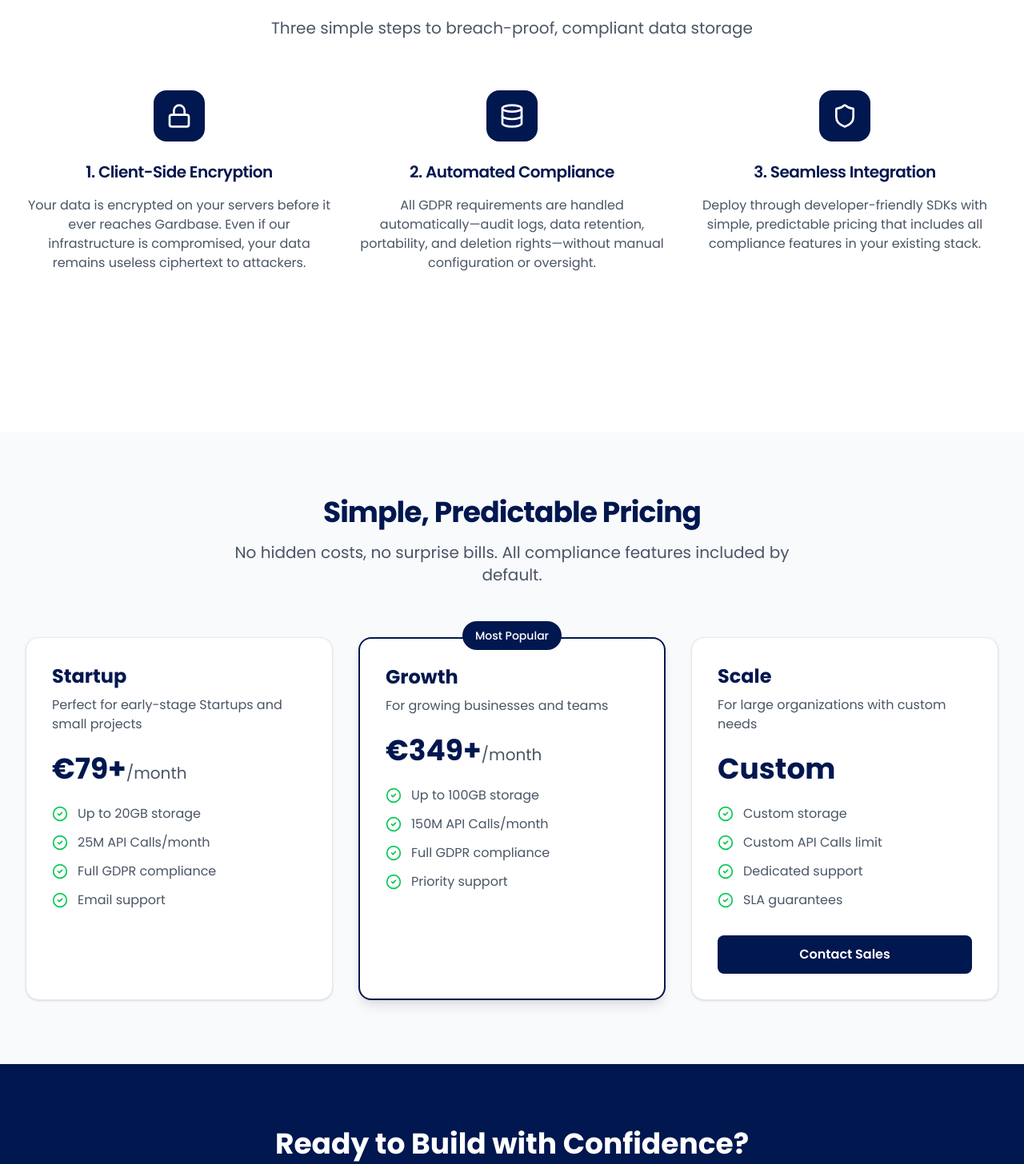
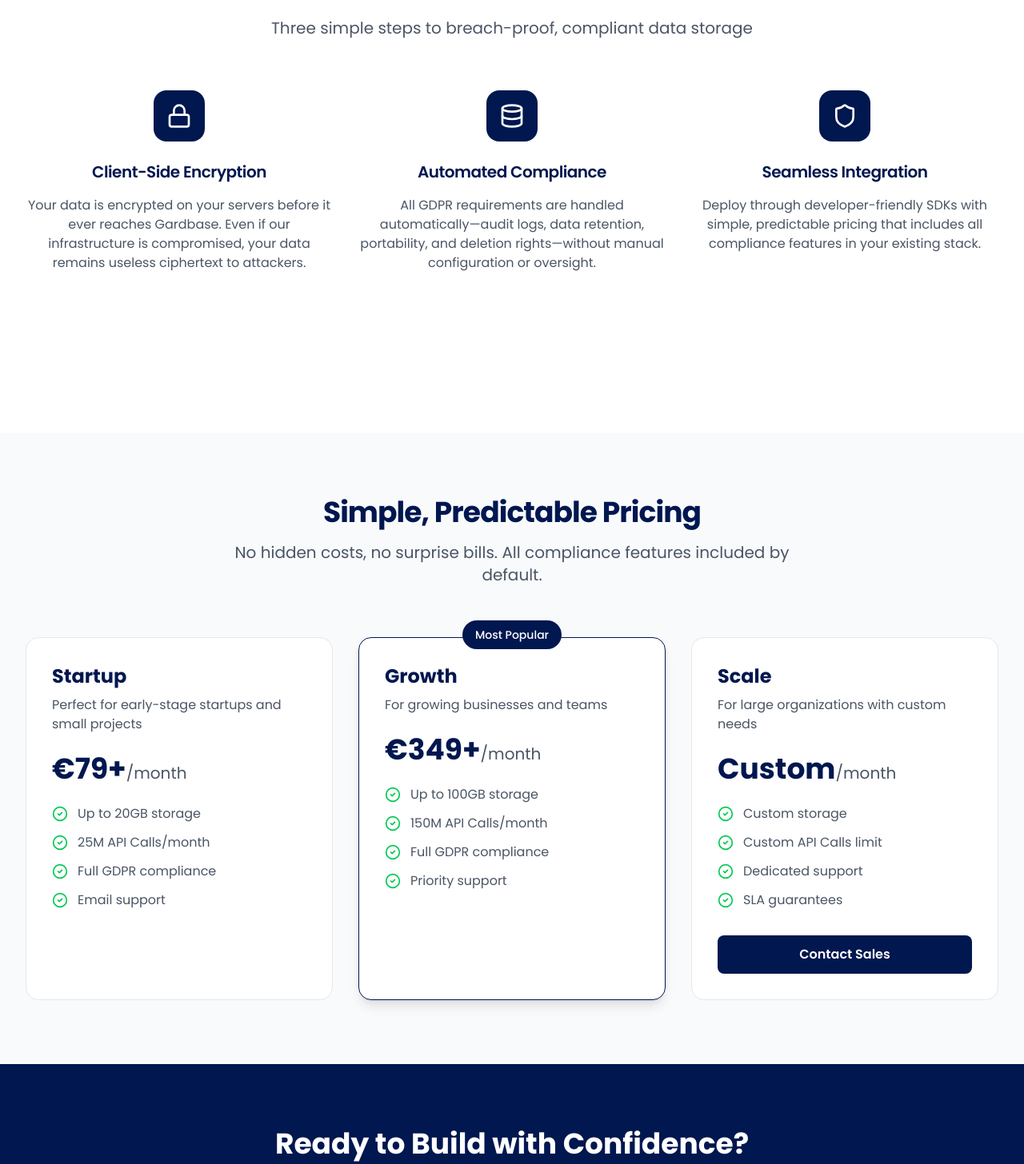
Before and after one commit to QodeSrl/Gardbase, a React (Vite) app in the folder apps/landing/: page / in a window 1280 px wide. Shown: the part 2274-3730 px from the top of the page at 80% size. Built offline with nearby package versions, Linux system fonts and the light colour scheme.

Commit message:
Refactor MainPage component to use arrays for navigation links, how-it-works sections, pricing plans, and footer columns for improved maintainability and readability.

```diff
--- a/apps/landing/src/pages/MainPage.tsx
+++ b/apps/landing/src/pages/MainPage.tsx
@@ -10,6 +10,91 @@
 } from "react-icons/lu";
 import Logo from "../assets/logo.svg";
 import LogoWhite from "../assets/logo-white.svg";
+
+const navLinks = [
+  { name: "Features", href: "#features" },
+  { name: "How it Works", href: "#how-it-works" },
+  { name: "Pricing", href: "#pricing" },
+];
+
+const howItWorksParagraphs = [
+  {
+    title: "Client-Side Encryption",
+    text: "Your data is encrypted on your servers before it ever reaches Gardbase. Even if our infrastructure is compromised, your data remains useless ciphertext to attackers.",
+    icon: <LuLock className="h-6 w-6 text-white sm:h-8 sm:w-8" />,
+  },
+  {
+    title: "Automated Compliance",
+    text: "All GDPR requirements are handled automatically—audit logs, data retention, portability, and deletion rights—without manual configuration or oversight.",
+    icon: <LuDatabase className="h-6 w-6 text-white sm:h-8 sm:w-8" />,
+  },
+  {
+    title: "Seamless Integration",
+    text: "Deploy through developer-friendly SDKs with simple, predictable pricing that includes all compliance features in your existing stack.",
+    icon: <LuShield className="h-6 w-6 text-white sm:h-8 sm:w-8" />,
+  },
+];
+
+const pricingPlans = [
+  {
+    name: "Startup",
+    description: "Perfect for early-stage startups and small projects",
+    price: "€79+",
+    features: [
+      "Up to 20GB storage",
+      "25M API Calls/month",
+      "Full GDPR compliance",
+      "Email support",
+    ],
+  },
+  {
+    name: "Growth",
+    description: "For growing businesses and teams",
+    price: "€349+",
+    features: [
+      "Up to 100GB storage",
+      "150M API Calls/month",
+      "Full GDPR compliance",
+      "Priority support",
+    ],
+  },
+  {
+    name: "Scale",
+    description: "For large organizations with custom needs",
+    price: "Custom",
+    features: ["Custom storage", "Custom API Calls limit", "Dedicated support", "SLA guarantees"],
+  },
+];
+
+const footerCols = [
+  {
+    name: "Product",
+    links: [
+      { name: "Features", href: "#features" },
+      { name: "Pricing", href: "#pricing" },
+      { name: "Documentation", href: "#" },
+      { name: "API Reference", href: "#" },
+    ],
+  },
+  {
+    name: "Company",
+    links: [
+      { name: "About", href: "https://qodesrl.com/" },
+      { name: "Blog", href: "#" },
+      { name: "Careers", href: "#" },
+      { name: "Contact", href: "https://qodesrl.com/" },
+    ],
+  },
+  {
+    name: "Legal",
+    links: [
+      { name: "Privacy Policy", href: "#" },
+      { name: "Terms of Service", href: "#" },
+      { name: "Security", href: "#" },
+      { name: "Compliance", href: "#" },
+    ],
+  },
+];
 
 const MainPage: React.FC = () => {
   const [mobileMenuOpen, setMobileMenuOpen] = useState(false);
@@ -28,24 +113,15 @@
 
             {/* Desktop Navigation */}
             <nav className="hidden space-x-4 md:flex lg:space-x-8">
+              {navLinks.map(link => (
                 <a
-                href="#features"
+                  key={link.name}
+                  href={link.href}
                   className="hover:text-brand text-sm text-gray-600 transition-colors lg:text-base"
                 >
-                Features
+                  {link.name}
                 </a>
-              <a
-                href="#how-it-works"
-                className="hover:text-brand text-sm text-gray-600 transition-colors lg:text-base"
-              >
-                How it Works
-              </a>
-              <a
-                href="#pricing"
-                className="hover:text-brand text-sm text-gray-600 transition-colors lg:text-base"
-              >
-                Pricing
-              </a>
+              ))}
             </nav>
 
             {/* Desktop Actions */}
@@ -74,27 +150,16 @@
         {mobileMenuOpen && (
           <div className="border-t border-gray-100 md:hidden">
             <div className="space-y-1 px-4 pb-3 pt-2">
+              {navLinks.map(link => (
                 <a
-                href="#features"
+                  key={link.name}
+                  href={link.href}
                   className="hover:text-brand block rounded-md px-3 py-2 text-base font-medium text-gray-600 hover:bg-gray-50"
                   onClick={() => setMobileMenuOpen(false)}
                 >
-                Features
+                  {link.name}
                 </a>
-              <a
-                href="#how-it-works"
-                className="hover:text-brand block rounded-md px-3 py-2 text-base font-medium text-gray-600 hover:bg-gray-50"
-                onClick={() => setMobileMenuOpen(false)}
-              >
-                How it Works
-              </a>
-              <a
-                href="#pricing"
-                className="hover:text-brand block rounded-md px-3 py-2 text-base font-medium text-gray-600 hover:bg-gray-50"
-                onClick={() => setMobileMenuOpen(false)}
-              >
-                Pricing
-              </a>
+              ))}
               <div className="border-t border-gray-100 pt-4">
                 <button className="hover:text-brand block w-full rounded-md px-3 py-2 text-left text-base font-medium text-gray-600 hover:bg-gray-50">
                   Sign In
@@ -311,44 +376,17 @@
 
           {/* These details will eventually be subject to change */}
           <div className="grid gap-8 md:grid-cols-3">
-            <div className="text-center">
+            {howItWorksParagraphs.map((item, i) => (
+              <div key={i} className="text-center">
                 <div className="bg-brand mx-auto mb-4 flex h-12 w-12 items-center justify-center rounded-2xl sm:mb-6 sm:h-16 sm:w-16">
-                <LuLock className="h-6 w-6 text-white sm:h-8 sm:w-8" />
+                  {item.icon}
                 </div>
                 <h3 className="text-brand mb-3 text-lg font-semibold tracking-tight sm:mb-4 sm:text-xl">
-                1. Client-Side Encryption
+                  {item.title}
                 </h3>
-              <p className="text-sm text-gray-600 sm:text-base">
-                Your data is encrypted on your servers before it ever reaches Gardbase. Even if our
-                infrastructure is compromised, your data remains useless ciphertext to attackers.
-              </p>
+                <p className="text-sm text-gray-600 sm:text-base">{item.text}</p>
               </div>
-
-            <div className="text-center">
-              <div className="bg-brand mx-auto mb-4 flex h-12 w-12 items-center justify-center rounded-2xl sm:mb-6 sm:h-16 sm:w-16">
-                <LuDatabase className="h-6 w-6 text-white sm:h-8 sm:w-8" />
-              </div>
-              <h3 className="text-brand mb-3 text-lg font-semibold tracking-tight sm:mb-4 sm:text-xl">
-                2. Automated Compliance
-              </h3>
-              <p className="text-sm text-gray-600 sm:text-base">
-                All GDPR requirements are handled automatically—audit logs, data retention,
-                portability, and deletion rights—without manual configuration or oversight.
-              </p>
-            </div>
-
-            <div className="text-center">
-              <div className="bg-brand mx-auto mb-4 flex h-12 w-12 items-center justify-center rounded-2xl sm:mb-6 sm:h-16 sm:w-16">
-                <LuShield className="h-6 w-6 text-white sm:h-8 sm:w-8" />
-              </div>
-              <h3 className="text-brand mb-3 text-lg font-semibold tracking-tight sm:mb-4 sm:text-xl">
-                3. Seamless Integration
-              </h3>
-              <p className="text-sm text-gray-600 sm:text-base">
-                Deploy through developer-friendly SDKs with simple, predictable pricing that
-                includes all compliance features in your existing stack.
-              </p>
-            </div>
+            ))}
           </div>
         </div>
       </section>
@@ -367,95 +405,43 @@
           </div>
 
           <div className="grid gap-6 sm:gap-8 md:grid-cols-3">
-            <div className="rounded-2xl border border-gray-200 bg-white p-6 shadow-sm sm:p-8">
-              <h3 className="text-brand mb-2 text-xl font-bold sm:text-2xl">Startup</h3>
-              <p className="mb-4 text-sm text-gray-600 sm:mb-6 sm:text-base">
-                Perfect for early-stage Startups and small projects
-              </p>
-              <div className="text-brand mb-4 text-3xl font-bold sm:mb-6 sm:text-4xl">
-                €79+<span className="text-lg font-normal text-gray-600 sm:text-xl">/month</span>
-              </div>
-              <ul className="mb-6 space-y-2 sm:mb-8 sm:space-y-3">
-                <li className="flex items-center">
-                  <LuCircleCheck className="mr-2 h-4 w-4 flex-shrink-0 text-green-500 sm:mr-3 sm:h-5 sm:w-5" />
-                  <span className="text-sm text-gray-600 sm:text-base">Up to 20GB storage</span>
-                </li>
-                <li className="flex items-center">
-                  <LuCircleCheck className="mr-2 h-4 w-4 flex-shrink-0 text-green-500 sm:mr-3 sm:h-5 sm:w-5" />
-                  <span className="text-sm text-gray-600 sm:text-base">25M API Calls/month</span>
-                </li>
-                <li className="flex items-center">
-                  <LuCircleCheck className="mr-2 h-4 w-4 flex-shrink-0 text-green-500 sm:mr-3 sm:h-5 sm:w-5" />
-                  <span className="text-sm text-gray-600 sm:text-base">Full GDPR compliance</span>
-                </li>
-                <li className="flex items-center">
-                  <LuCircleCheck className="mr-2 h-4 w-4 flex-shrink-0 text-green-500 sm:mr-3 sm:h-5 sm:w-5" />
-                  <span className="text-sm text-gray-600 sm:text-base">Email support</span>
-                </li>
-              </ul>
-            </div>
-
-            <div className="border-brand relative rounded-2xl border-2 bg-white p-6 shadow-lg sm:p-8">
+            {pricingPlans.map((plan, index) => (
+              <div
+                key={index}
+                className={`relative rounded-2xl border ${
+                  index === 1 ? "border-brand bg-white shadow-lg" : "border-gray-200 bg-white"
+                } p-6 sm:p-8`}
+              >
+                {index === 1 && (
                   <div className="absolute -top-3 left-1/2 -translate-x-1/2 transform sm:-top-4">
                     <span className="bg-brand rounded-full px-3 py-1 text-xs font-medium text-white sm:px-4 sm:py-2 sm:text-sm">
                       Most Popular
                     </span>
                   </div>
-              <h3 className="text-brand mb-2 text-xl font-bold sm:text-2xl">Growth</h3>
+                )}
+                <h3 className="text-brand mb-2 text-xl font-bold sm:text-2xl">{plan.name}</h3>
                 <p className="mb-4 text-sm text-gray-600 sm:mb-6 sm:text-base">
-                For growing businesses and teams
+                  {plan.description}
                 </p>
                 <div className="text-brand mb-4 text-3xl font-bold sm:mb-6 sm:text-4xl">
-                €349+<span className="text-lg font-normal text-gray-600 sm:text-xl">/month</span>
+                  {plan.price}
+                  <span className="text-lg font-normal text-gray-600 sm:text-xl">/month</span>
                 </div>
                 <ul className="mb-6 space-y-2 sm:mb-8 sm:space-y-3">
-                <li className="flex items-center">
+                  {plan.features.map((feature, featureIndex) => (
+                    <li key={featureIndex} className="flex items-center">
                       <LuCircleCheck className="mr-2 h-4 w-4 flex-shrink-0 text-green-500 sm:mr-3 sm:h-5 sm:w-5" />
-                  <span className="text-sm text-gray-600 sm:text-base">Up to 100GB storage</span>
+                      <span className="text-sm text-gray-600 sm:text-base">{feature}</span>
                     </li>
-                <li className="flex items-center">
-                  <LuCircleCheck className="mr-2 h-4 w-4 flex-shrink-0 text-green-500 sm:mr-3 sm:h-5 sm:w-5" />
-                  <span className="text-sm text-gray-600 sm:text-base">150M API Calls/month</span>
-                </li>
-                <li className="flex items-center">
-                  <LuCircleCheck className="mr-2 h-4 w-4 flex-shrink-0 text-green-500 sm:mr-3 sm:h-5 sm:w-5" />
-                  <span className="text-sm text-gray-600 sm:text-base">Full GDPR compliance</span>
-                </li>
-                <li className="flex items-center">
-                  <LuCircleCheck className="mr-2 h-4 w-4 flex-shrink-0 text-green-500 sm:mr-3 sm:h-5 sm:w-5" />
-                  <span className="text-sm text-gray-600 sm:text-base">Priority support</span>
-                </li>
+                  ))}
                 </ul>
-            </div>
-
-            <div className="rounded-2xl border border-gray-200 bg-white p-6 shadow-sm sm:p-8">
-              <h3 className="text-brand mb-2 text-xl font-bold sm:text-2xl">Scale</h3>
-              <p className="mb-4 text-sm text-gray-600 sm:mb-6 sm:text-base">
-                For large organizations with custom needs
-              </p>
-              <div className="text-brand mb-4 text-3xl font-bold sm:mb-6 sm:text-4xl">Custom</div>
-              <ul className="mb-6 space-y-2 sm:mb-8 sm:space-y-3">
-                <li className="flex items-center">
-                  <LuCircleCheck className="mr-2 h-4 w-4 flex-shrink-0 text-green-500 sm:mr-3 sm:h-5 sm:w-5" />
-                  <span className="text-sm text-gray-600 sm:text-base">Custom storage</span>
-                </li>
-                <li className="flex items-center">
-                  <LuCircleCheck className="mr-2 h-4 w-4 flex-shrink-0 text-green-500 sm:mr-3 sm:h-5 sm:w-5" />
-                  <span className="text-sm text-gray-600 sm:text-base">Custom API Calls limit</span>
-                </li>
-                <li className="flex items-center">
-                  <LuCircleCheck className="mr-2 h-4 w-4 flex-shrink-0 text-green-500 sm:mr-3 sm:h-5 sm:w-5" />
-                  <span className="text-sm text-gray-600 sm:text-base">Dedicated support</span>
-                </li>
-                <li className="flex items-center">
-                  <LuCircleCheck className="mr-2 h-4 w-4 flex-shrink-0 text-green-500 sm:mr-3 sm:h-5 sm:w-5" />
-                  <span className="text-sm text-gray-600 sm:text-base">SLA guarantees</span>
-                </li>
-              </ul>
+                {plan.name === "Scale" && (
                   <button className="bg-brand hover:bg-brand/90 w-full rounded-lg py-2.5 text-sm font-semibold text-white transition-colors sm:py-3 sm:text-base">
                     Contact Sales
                   </button>
+                )}
               </div>
+            ))}
           </div>
         </div>
       </section>
@@ -495,83 +481,20 @@
               </p>
             </div>
 
-            <div>
-              <h3 className="mb-3 text-sm font-semibold sm:mb-4 sm:text-base">Product</h3>
+            {footerCols.map((col, index) => (
+              <div key={index}>
+                <h3 className="mb-3 text-sm font-semibold sm:mb-4 sm:text-base">{col.name}</h3>
                 <ul className="space-y-2 text-xs text-gray-400 sm:text-sm">
-                <li>
-                  <a href="#features" className="transition-colors hover:text-white">
-                    Features
+                  {col.links.map((link, linkIndex) => (
+                    <li key={linkIndex}>
+                      <a href={link.href} className="transition-colors hover:text-white">
+                        {link.name}
                       </a>
                     </li>
-                <li>
-                  <a href="#pricing" className="transition-colors hover:text-white">
-                    Pricing
-                  </a>
-                </li>
-                <li>
-                  <a href="#" className="transition-colors hover:text-white">
-                    Documentation
-                  </a>
-                </li>
-                <li>
-                  <a href="#" className="transition-colors hover:text-white">
-                    API Reference
-                  </a>
-                </li>
+                  ))}
                 </ul>
               </div>
-
-            <div>
-              <h3 className="mb-3 text-sm font-semibold sm:mb-4 sm:text-base">Company</h3>
-              <ul className="space-y-2 text-xs text-gray-400 sm:text-sm">
-                <li>
-                  <a href="https://qodesrl.com/" className="transition-colors hover:text-white">
-                    About
-                  </a>
-                </li>
-                <li>
-                  <a href="#" className="transition-colors hover:text-white">
-                    Blog
-                  </a>
-                </li>
-                <li>
-                  <a href="#" className="transition-colors hover:text-white">
-                    Careers
-                  </a>
-                </li>
-                <li>
-                  <a href="https://qodesrl.com/" className="transition-colors hover:text-white">
-                    Contact
-                  </a>
-                </li>
-              </ul>
-            </div>
-
-            <div>
-              <h3 className="mb-3 text-sm font-semibold sm:mb-4 sm:text-base">Legal</h3>
-              <ul className="space-y-2 text-xs text-gray-400 sm:text-sm">
-                <li>
-                  <a href="#" className="transition-colors hover:text-white">
-                    Privacy Policy
-                  </a>
-                </li>
-                <li>
-                  <a href="#" className="transition-colors hover:text-white">
-                    Terms of Service
-                  </a>
-                </li>
-                <li>
-                  <a href="#" className="transition-colors hover:text-white">
-                    Security
-                  </a>
-                </li>
-                <li>
-                  <a href="#" className="transition-colors hover:text-white">
-                    Compliance
-                  </a>
-                </li>
-              </ul>
-            </div>
+            ))}
           </div>
 
           <div className="mt-8 border-t border-gray-800 pt-6 text-center text-xs text-gray-400 sm:pt-8 sm:text-sm">
```
Lines whose indentation alone changed are shown as unchanged.
